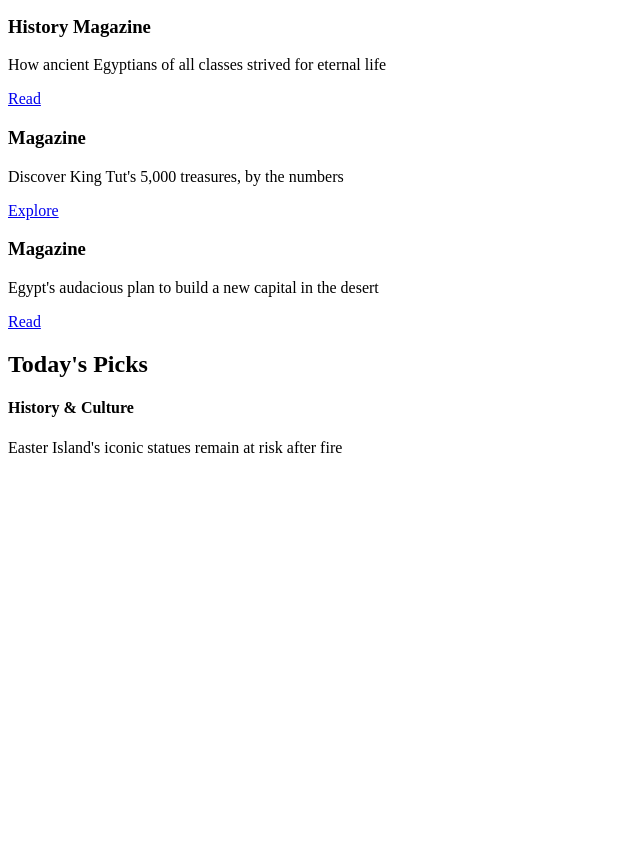
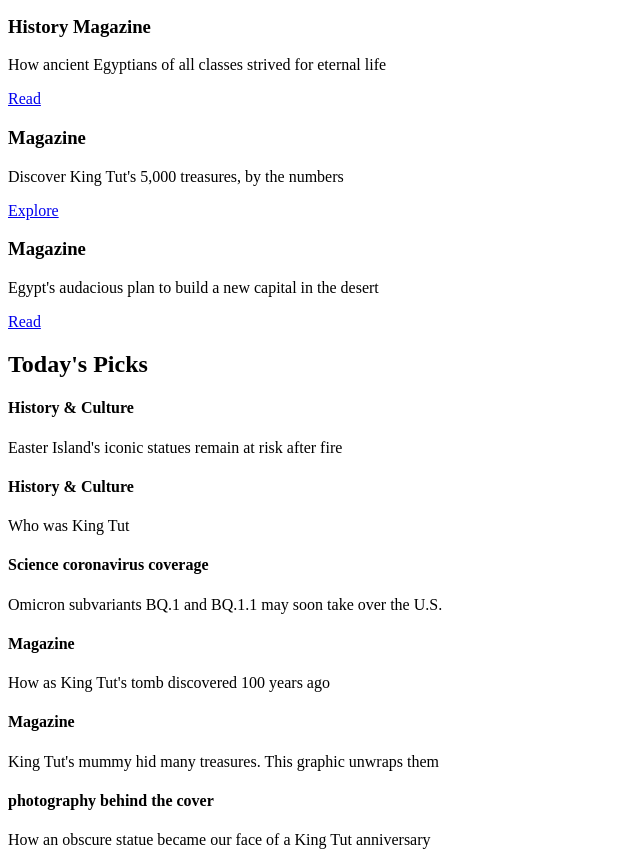
Before and after one commit to Zosimos/NatGeo, a plain HTML site: page index.html in a window 1280 px wide. Shown: the part 127-992 px from the top of the page, without its empty margins (0-640 px from the left). Before the commit the page ends 800 px from the top, so only its background shows below. Drawn offline with Linux system fonts and the light colour scheme.

Commit message:
102-day1-end

```diff
--- a/index.html
+++ b/index.html
@@ -50,7 +50,31 @@
                 <h4>History & Culture</h4>
                 <p>Easter Island's iconic statues remain at risk after fire</p>
             </div>
-
+            <div class="todays-picks-item">
+                <!--add img-->
+                <h4>History & Culture</h4>
+                <p>Who was King Tut</p>
+            </div>
+            <div class="todays-picks-item">
+                <!--add img-->
+                <h4>Science coronavirus coverage</h4>
+                <p>Omicron subvariants BQ.1 and BQ.1.1 may soon take over the U.S.</p>
+            </div>
+            <div class="todays-picks-item">
+                <!--add img-->
+                <h4>Magazine</h4>
+                <p>How as King Tut's tomb discovered 100 years ago</p>
+            </div>
+            <div class="todays-picks-item">
+                <!--add img-->
+                <h4>Magazine</h4>
+                <p>King Tut's mummy hid many treasures. This graphic unwraps them</p>
+            </div>
+            <div class="todays-picks-item">
+                <!--add img-->
+                <h4>photography behind the cover</h4>
+                <p>How an obscure statue became our face of a King Tut anniversary</p>
+            </div>
         </section>
     </main>
     <footer>
```
